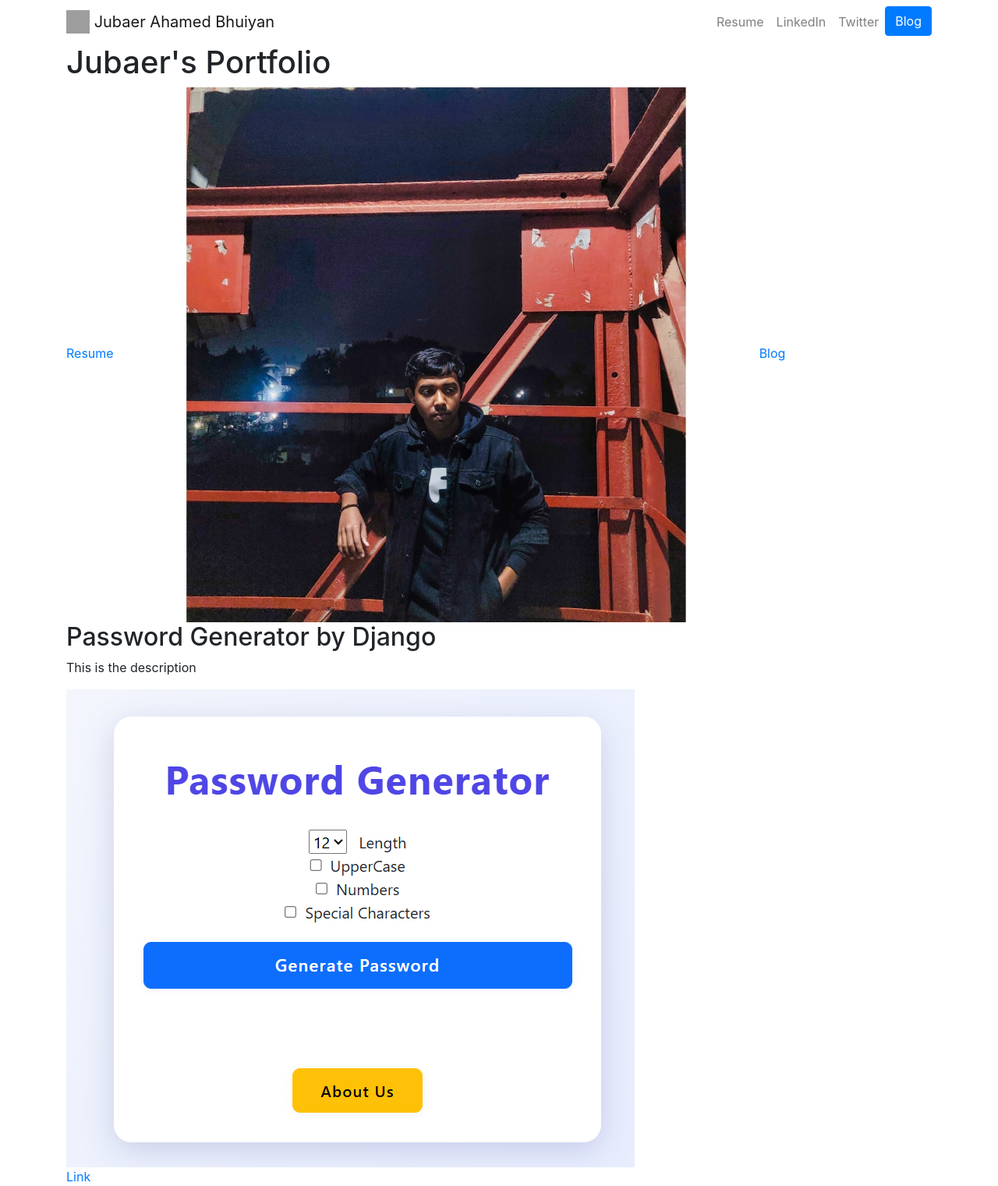
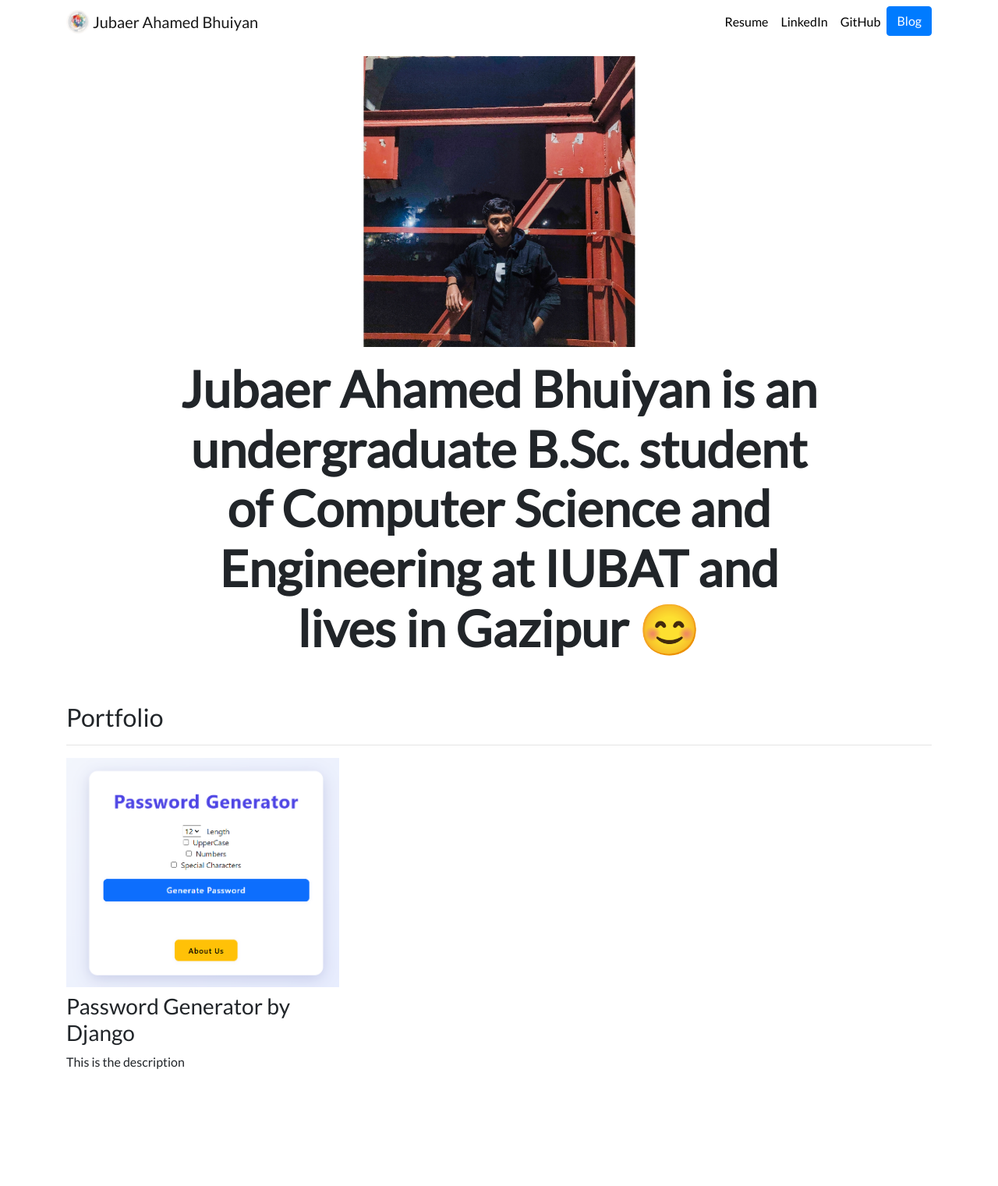
Before and after one commit to jubaer-bhuiyan/Personal-Portfolio-Project, a Django app: page / in a window 1280 px wide. Shown: the whole page at 78% size. After the commit the page ends 1371 px from the top, so only its background shows below. Run offline with Django 4.2, Linux system fonts and the light colour scheme; data comes from the database, SQL or seed files in the repository; both versions use the stored data as it was after the commit; some libraries are stand-ins or nearby versions; grey boxes are pictures that could not be loaded.

Commit message:
Adding Design

```diff
--- /dev/null
+++ b/portfolio/static/portfolio/custom.css
@@ -0,0 +1,24 @@
+.navbar-nav .nav-link {
+    color: rgba(0,0,0,1) !important;
+}
+
+.navbar-nav .nav-link:hover {
+    color: rgba(0,0,0,.5) !important;
+}
+
+body {
+    font-family: 'Lato', sans-serif;
+}
+
+#blogtitle {
+    font-size: 6rem;
+}
+
+@media (min-width: 992px) {
+    #hometext {
+        font-size: 4rem;
+    }
+    #blogdetailtitle {
+        font-size: 5rem;
+    }
+}
--- a/portfolio/templates/portfolio/base.html
+++ b/portfolio/templates/portfolio/base.html
@@ -10,11 +10,11 @@
   <!-- Bootstrap CSS -->
   <link rel="stylesheet" href="https://stackpath.bootstrapcdn.com/bootstrap/4.4.1/css/bootstrap.min.css" integrity="sha384-Vkoo8x4CGsO3+Hhxv8T/Q5PaXtkKtu6ug5TOeNV6gBiFeWPGFN9MuhOf23Q9Ifjh" crossorigin="anonymous">
 
-  <link rel="stylesheet" href="{% static "portfolio/custom.css" %}">
+  <link rel="stylesheet" href="{% static 'portfolio/custom.css' %}">
 
   <link href="https://fonts.googleapis.com/css?family=Lato&display=swap" rel="stylesheet">
 
-  <link rel="icon" type="image/png" href="{% static "portfolio/Logo.png" %}">
+  <link rel="icon" type="image/png" href="{% static 'portfolio/Logo.png' %}">
 
   <title>Jubaer Ahamed Bhuiyan</title>
 </head>
@@ -24,7 +24,7 @@
   <nav id="topNav" class="navbar navbar-expand-md navbar-light">
     <div class="container">
       <a class="navbar-brand" href="{% url 'home' %}">
-        <img src="{% static "portfolio/Logo.png" %}" width="30" height="30" class="d-inline-block align-top" alt="Jubaer's Logo">
+        <img src="{% static 'portfolio/Logo.png' %}" width="30" height="30" class="d-inline-block align-top" alt="Jubaer's Logo">
         <span>Jubaer Ahamed Bhuiyan</span>
       </a>
       <button class="navbar-toggler" type="button" data-toggle="collapse" data-target="#navbarNav" aria-controls="navbarNav" aria-expanded="false" aria-label="Toggle navigation">
@@ -33,13 +33,13 @@
       <div class="collapse navbar-collapse text-center" id="navbarNav">
         <ul class="navbar-nav ml-auto">
           <li class="nav-item">
-            <a class="nav-link" href="{% static "portfolio/resume.pdf" %}">Resume</a>
+            <a class="nav-link" href="{% static 'portfolio/JubaerCV.pdf' %}">Resume</a>
           </li>
           <li class="nav-item">
-            <a class="nav-link" href="https://www.linkedin.com/in/nick-walter/" target="_blank">LinkedIn</a>
+            <a class="nav-link" href="https://www.linkedin.com/in/jubaer-ahamed-bhuiyan/" target="_blank">LinkedIn</a>
           </li>
           <li class="nav-item">
-            <a class="nav-link" href="https://twitter.com/ZappyCode" target="_blank">Twitter</a>
+            <a class="nav-link" href="https://github.com/jubaer-bhuiyan" target="_blank">GitHub</a>
           </li>
           <li>
             <a role="button" href="{% url 'blog:allBlogs' %}" class="btn btn-primary">Blog</a>
--- a/portfolio/templates/portfolio/home.html
+++ b/portfolio/templates/portfolio/home.html
@@ -1,25 +1,40 @@
-{% extends 'portfolio/base.html' %}
+{% extends "portfolio/base.html" %}
+
+{% load static %}
 
 {% block content %}
 
-    <h1>Jubaer's Portfolio</h1>
+<div class="row justify-content-center my-3">
+  <div class="col-5">
+    <img src="{% static 'portfolio/JubaerPP.png' %}" class="img-fluid">
+  </div>
+</div>
 
-    {% load static %}
+<div class="row justify-content-center mb-3">
+  <div class="col-md-9 text-center">
+    <h1 id="hometext" class="font-weight-bold">Jubaer Ahamed Bhuiyan is an undergraduate B.Sc. student of Computer Science and Engineering at IUBAT and lives in Gazipur 😊</h1>
+  </div>
+</div>
 
-    <a href="{% static  'portfolio/JubaerCV.pdf'%}">Resume</a>
-    <img src="{% static 'portfolio/JubaerPP.png' %}" alt="Profile Picture">
+<h2 class="mt-5">Portfolio</h2>
+<hr>
+<div class="row">
+  {% for project in projects %}
+  <div class="col-lg-4 col-md-6">
 
-    <a href="{% url 'blog:allBlogs' %}">Blog</a>
+    {% if project.url %}
+    <a href="{{ project.url }}">
+      <img src="{{ project.image.url }}" class="img-fluid mb-2">
+    </a>
+    {% else %}
 
-    {% for project in projects %}
-            <h2>{{ project.title }}</h2>
-            <p>{{ project.description }}</p>
-            {% if project.image %}
-                <img src="{{ project.image.url }}" alt="{{ project.title }}">
-            {% endif %}
-            {% if project.url %}
-                <br><a href="{{ project.url }}">Link</a>
-            {% endif %}
-    {% endfor %}
+    <img src="{{ project.image.url }}" class="img-fluid mb-2">
+    {% endif %}
+    <h3>{{ project.title }}</h3>
+    <p>{{ project.description }}</p>
+
+  </div>
+  {% endfor %}
+</div>
 
 {% endblock %}
```
Also changed, not shown: blog/templates/blog/allBlogs.html (+15 -9 lines), blog/templates/blog/detail.html (+5 -3 lines), db.sqlite3, portfolio/static/portfolio/Logo.png (added).
